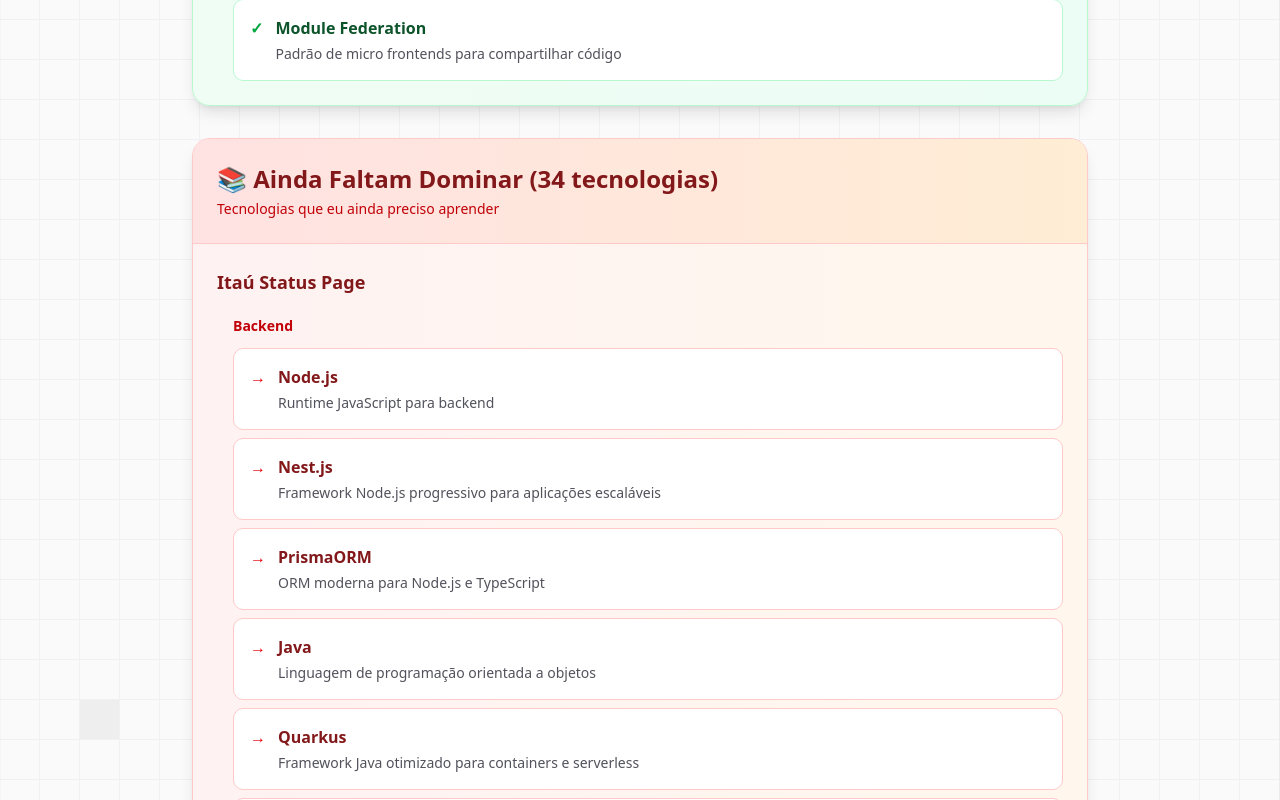
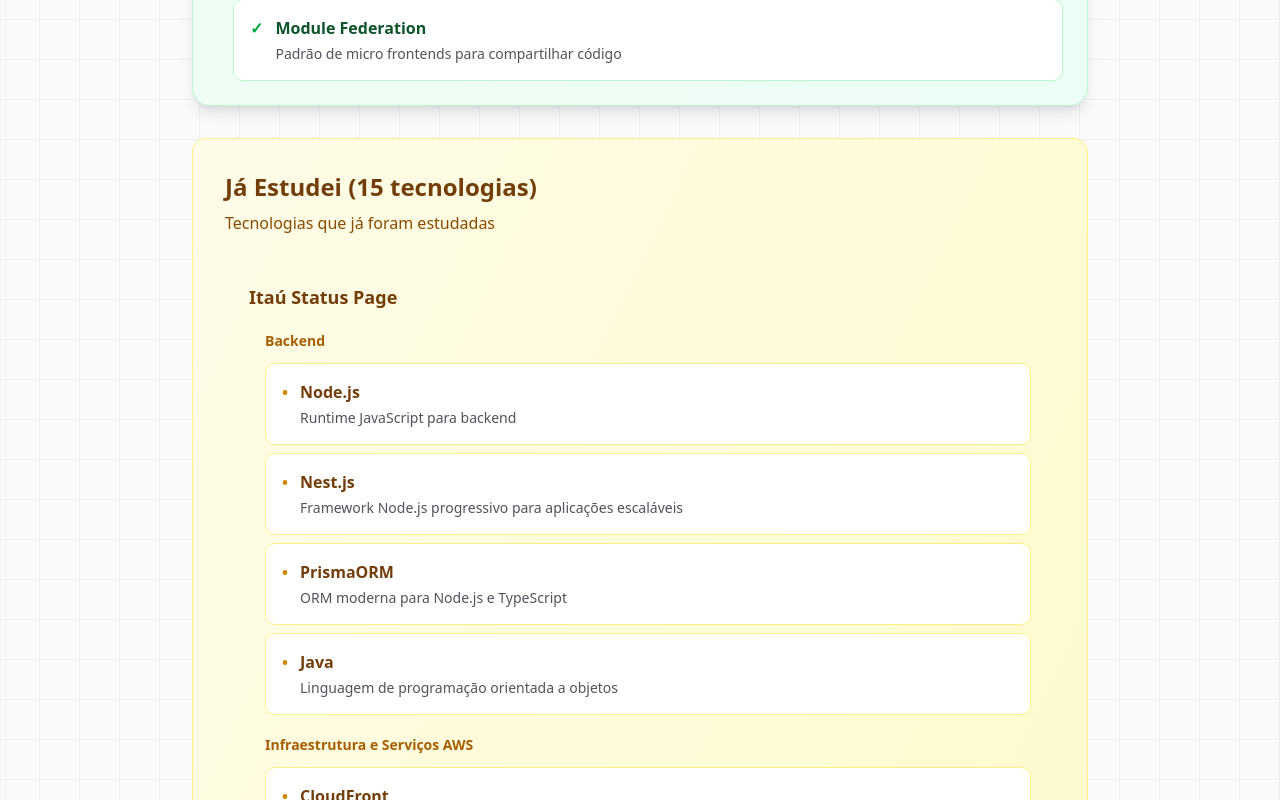
Before and after one commit to kalellz/kalel-pdi-itau, a Next.js app: page /roadmap in a window 1280 px wide. Shown: the part 2380-3180 px from the top of the page. Built offline with nearby package versions, Linux system fonts and the light colour scheme.

Commit message:
fix: update roadmap adjusts

```diff
--- a/app/roadmap/page.tsx
+++ b/app/roadmap/page.tsx
@@ -508,6 +508,104 @@
               );
             })()}
             {(() => {
+              const studiedTechs: {
+                project: string;
+                section: string;
+                tech: Technology;
+              }[] = [];
+              [itauStatusPage, itau].forEach((component) => {
+                component.sections.forEach((section) => {
+                  section.technologies.forEach((tech) => {
+                    if (tech.status === "yellow") {
+                      studiedTechs.push({
+                        project: component.name,
+                        section: section.title,
+                        tech,
+                      });
+                    }
+                  });
+                });
+              });
+              if (studiedTechs.length === 0) return null;
+              const grouped: Record<string, Record<string, Technology[]>> = {};
+              studiedTechs.forEach((item) => {
+                if (!grouped[item.project]) {
+                  grouped[item.project] = {};
+                }
+                if (!grouped[item.project][item.section]) {
+                  grouped[item.project][item.section] = [];
+                }
+                grouped[item.project][item.section].push(item.tech);
+              });
+              let projectIndex = 0;
+              return (
+                <div className="bg-gradient-to-br from-yellow-50 to-yellow-100 dark:from-zinc-800 dark:to-zinc-900 p-4 md:p-8 rounded-xl border border-yellow-200 dark:border-yellow-800/30">
+                  <div>
+                    <h2 className="text-xl md:text-2xl font-bold text-yellow-900 dark:text-yellow-100">
+                      Já Estudei ({studiedTechs.length} tecnologia
+                      {studiedTechs.length !== 1 ? "s" : ""})
+                    </h2>
+                    <p className="text-sm md:text-base text-yellow-800 dark:text-yellow-200 mt-2">
+                      Tecnologias que já foram estudadas
+                    </p>
+                  </div>
+                  <div className="mt-6 space-y-6 p-4 md:p-6">
+                    {Object.entries(grouped).map(([project, sections]) => (
+                      <div
+                        key={project}
+                        className={
+                          projectIndex++ > 0
+                            ? "pt-6 border-t border-yellow-200 dark:border-yellow-800"
+                            : ""
+                        }
+                      >
+                        <h3 className="text-base md:text-lg font-bold text-yellow-900 dark:text-yellow-100 mb-4 md:mb-5">
+                          {project}
+                        </h3>
+                        <div className="space-y-4 md:space-y-5 pl-0 md:pl-4">
+                          {Object.entries(sections).map(
+                            ([sectionTitle, techs]) => (
+                              <div key={sectionTitle}>
+                                <p className="text-xs md:text-sm font-semibold text-yellow-700 dark:text-yellow-300 mb-2 md:mb-3">
+                                  {sectionTitle}
+                                </p>
+                                <div className="space-y-2 md:space-y-2">
+                                  {techs.map((tech, techIndex) => {
+                                    const detail = technologyDetails[tech.name];
+                                    return (
+                                      <div
+                                        key={techIndex}
+                                        className="bg-white dark:bg-zinc-900 p-3 md:p-4 rounded-lg border border-yellow-200 dark:border-yellow-800/50"
+                                      >
+                                        <div className="flex items-start gap-2 md:gap-3">
+                                          <span className="text-yellow-600 dark:text-yellow-400 font-bold flex-shrink-0">
+                                            •
+                                          </span>
+                                          <div className="flex-1 min-w-0">
+                                            <p className="font-semibold text-yellow-900 dark:text-yellow-100 text-sm md:text-base">
+                                              {detail?.name || tech.name}
+                                            </p>
+                                            <p className="text-xs md:text-sm text-zinc-600 dark:text-zinc-400 mt-1">
+                                              {detail?.description ||
+                                                "Tecnologia estudada"}
+                                            </p>
+                                          </div>
+                                        </div>
+                                      </div>
+                                    );
+                                  })}
+                                </div>
+                              </div>
+                            ),
+                          )}
+                        </div>
+                      </div>
+                    ))}
+                  </div>
+                </div>
+              );
+            })()}
+            {(() => {
               const missingTechs: {
                 project: string;
                 section: string;
@@ -516,7 +614,7 @@
               [itauStatusPage, itau].forEach((component) => {
                 component.sections.forEach((section) => {
                   section.technologies.forEach((tech) => {
-                    if (tech.status !== "green") {
+                    if (tech.status === "red") {
                       missingTechs.push({
                         project: component.name,
                         section: section.title,
```
